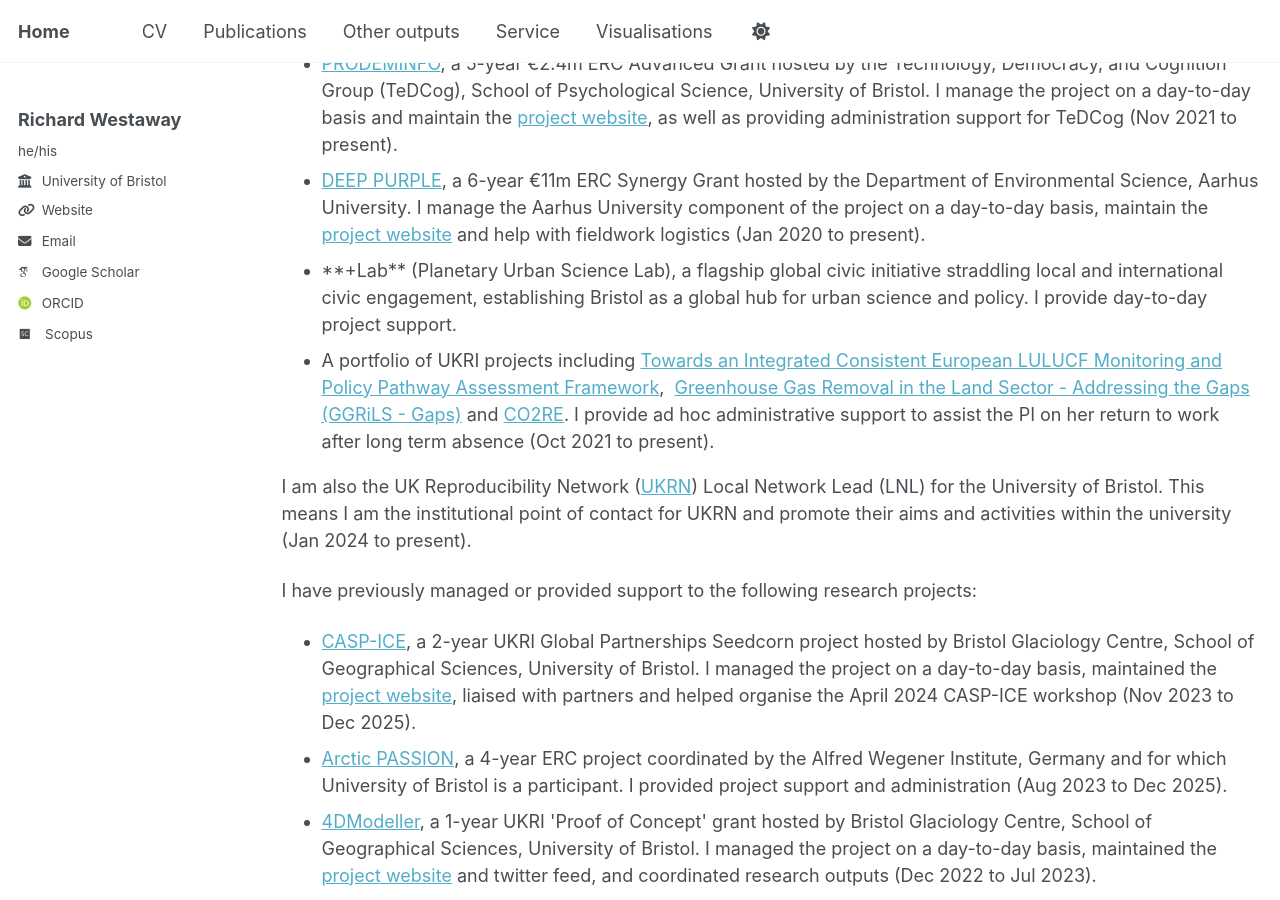
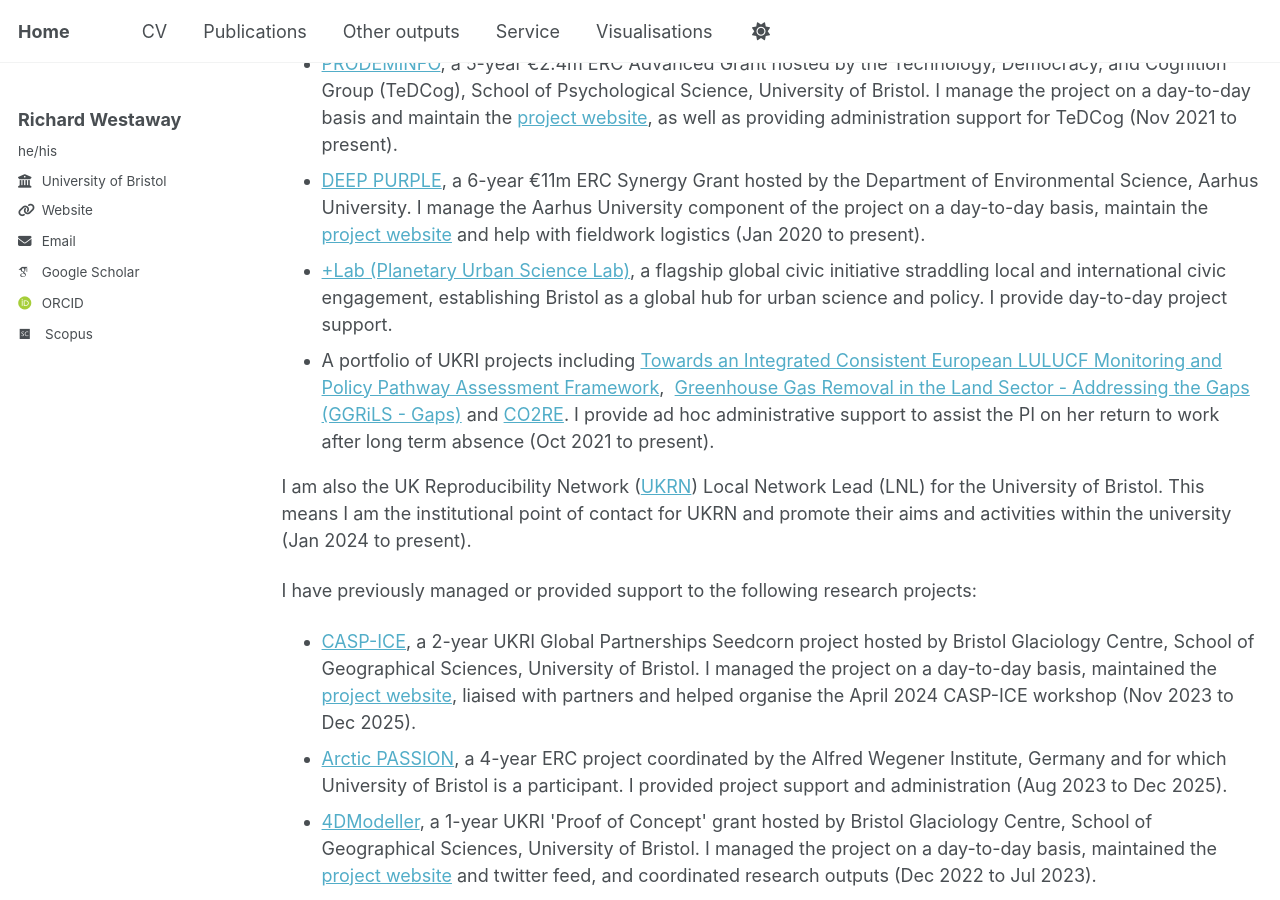
Before and after one commit to richardwestaway/richardwestaway.github.io, a Jekyll site: the page built from _pages/cv.html, in a window 1280 px wide and 900 px high, scrolled down 320 px. Built offline with Jekyll 4.4.1, drawn with Linux system fonts in a browser that asks for light colours; some web fonts are replaced; part of the change alters nothing that is shown.

```diff
--- a/_pages/cv.html
+++ b/_pages/cv.html
@@ -20,7 +20,7 @@ redirect_from:
 
 <li><a href="https://richardwestaway.wordpress.com/deep-purple/">DEEP PURPLE</a>, a 6-year €11m ERC Synergy Grant hosted by the Department of Environmental Science, Aarhus University. I manage the Aarhus University component of the project on a day-to-day basis, maintain the <a href="https://www.deeppurple-ercsyg.eu" target="_blank" rel="noopener">project website</a> and help with fieldwork logistics (Jan 2020 to present).</li>
 
-<li>**+Lab** (Planetary Urban Science Lab), a flagship global civic initiative straddling local and international civic engagement, establishing Bristol as a global hub for urban science and policy. I provide day-to-day project support.</li>
+<li><a href="https://pluslab.bristol.ac.uk/">+Lab (Planetary Urban Science Lab)</a>, a flagship global civic initiative straddling local and international civic engagement, establishing Bristol as a global hub for urban science and policy. I provide day-to-day project support.</li>
 
 <li>A portfolio of UKRI projects including <a href="https://cordis.europa.eu/project/id/101056907" target="_blank" rel="noopener">Towards an Integrated Consistent European LULUCF Monitoring and Policy Pathway Assessment Framework</a>,  <a href="https://gtr.ukri.org/projects?ref=NE/P019765/1" target="_blank" rel="noopener">Greenhouse Gas Removal in the Land Sector - Addressing the Gaps (GGRiLS - Gaps)</a> and <a href="https://co2re.org/" target="_blank" rel="noopener">CO2RE</a>. I provide ad hoc administrative support to assist the PI on her return to work after long term absence (Oct 2021 to present).</li>
 </ul>
```
